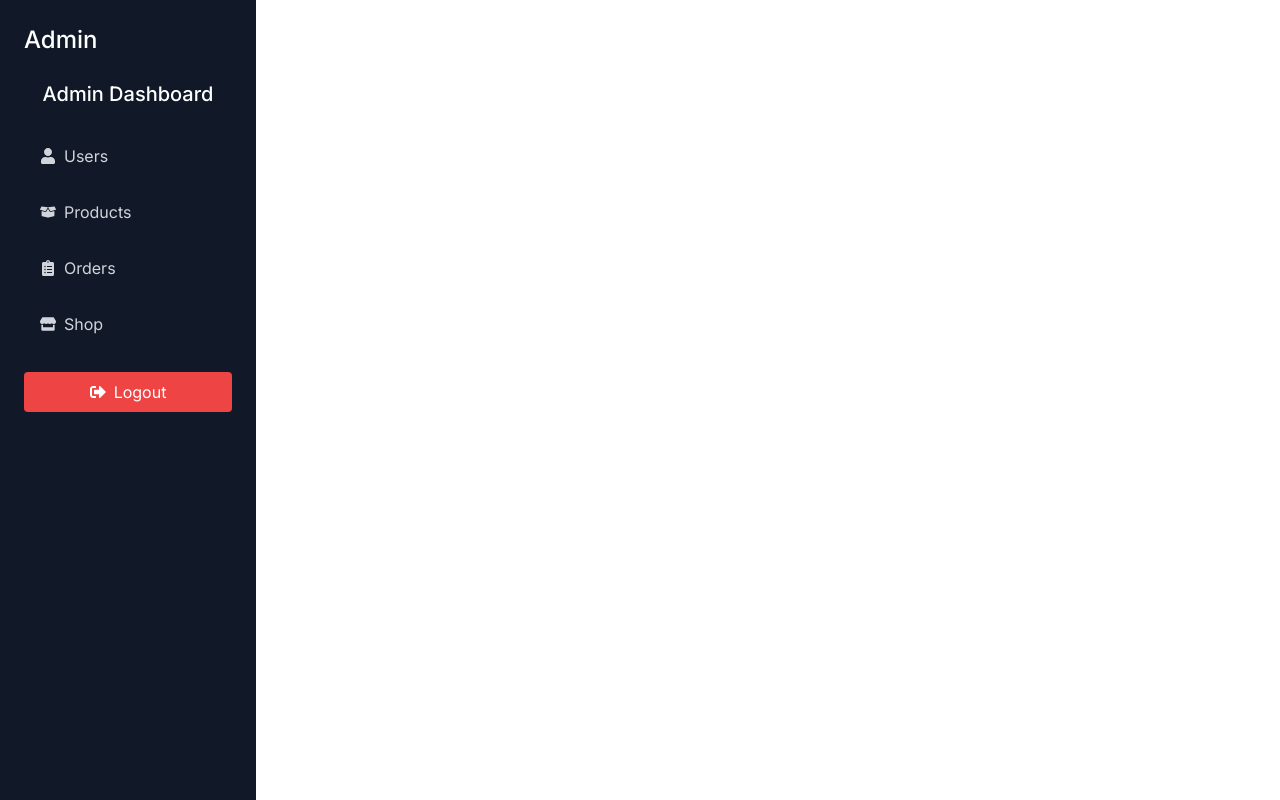
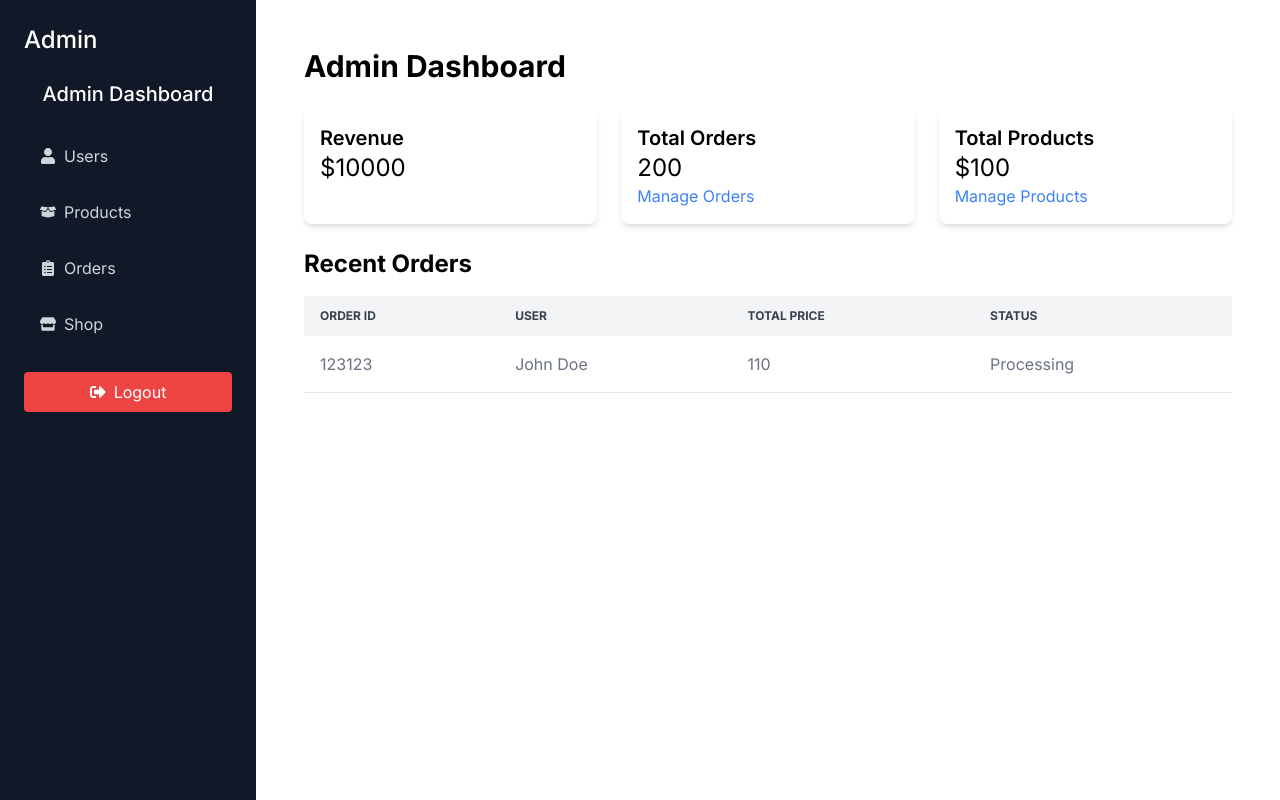
Before and after one commit to Janith-Navoda/e-commerce-webapp, a React (Vite) app in the folder frontend/: page /admin in a window 1280 px wide. Built offline with nearby package versions, Linux system fonts and the light colour scheme.

Commit message:
completed the adminhomepage

```diff
--- a/frontend/src/App.jsx
+++ b/frontend/src/App.jsx
@@ -13,6 +13,7 @@
 import OrderDetailsPage from "./pages/OrderDetailsPage";
 import MyOrdersPage from "./pages/MyOrdersPage";
 import AdminLayout from "./components/Admin/AdminLayout";
+import AdminHomePage from "./pages/AdminHomePage";
 
 const App = () => {
   return (
@@ -35,7 +36,7 @@
           <Route path="my-orders" element={<MyOrdersPage />} />
         </Route>
         <Route path="/admin" element={<AdminLayout />}>
-          {/*Admin Layout */}
+          <Route index element={<AdminHomePage />} />
         </Route>
       </Routes>
     </BrowserRouter>
--- /dev/null
+++ b/frontend/src/pages/AdminHomePage.jsx
@@ -0,0 +1,76 @@
+import React from "react";
+import { Link } from "react-router-dom";
+
+const AdminHomePage = () => {
+  const orders = [
+    {
+      _id: 123123,
+      user: {
+        name: "John Doe",
+      },
+      totalPrice: 110,
+      status: "Processing",
+    },
+  ];
+  return (
+    <div className="max-w-7xl mx-auto p-6">
+      <h1 className="text-3xl font-bold mb-6">Admin Dashboard</h1>
+      <div className="grid grid-cols-1 sm:grid-cols-2 lg:grid-cols-3 gap-6">
+        <div className="p-4 shadow-md rounded-lg">
+          <h2 className="text-xl font-semibold">Revenue</h2>
+          <p className="text-2xl">$10000</p>
+        </div>
+        <div className="p-4 shadow-md rounded-lg">
+          <h2 className="text-xl font-semibold">Total Orders</h2>
+          <p className="text-2xl">200</p>
+          <Link to="/admin/orders" className="text-blue-500 hover:underline">
+            Manage Orders
+          </Link>
+        </div>
+        <div className="p-4 shadow-md rounded-lg">
+          <h2 className="text-xl font-semibold">Total Products</h2>
+          <p className="text-2xl">$100</p>
+          <Link to="/admin/products" className="text-blue-500 hover:underline">
+            Manage Products
+          </Link>
+        </div>
+      </div>
+      <div className="mt-6">
+        <h2 className="text-2xl font-bold mb-4">Recent Orders</h2>
+        <div className="overflow-x-auto">
+          <table className="min-w-full text-left text-gray-500">
+            <thead className="bg-gray-100 text-xs uppercase text-gray-700">
+              <tr>
+                <th className="py-3 px-4">Order ID</th>
+                <th className="py-3 px-4">User</th>
+                <th className="py-3 px-4">Total Price</th>
+                <th className="py-3 px-4">Status</th>
+              </tr>
+            </thead>
+            <tbody>
+              {orders.length > 0 ? (
+                orders.map((order) => (
+                  <tr
+                    key={order._id}
+                    className="border-b hover:bg-gray-50 cursor-pointer"
+                  >
+                    <td className="p-4">{order._id}</td>
+                    <td className="p-4">{order.user.name}</td>
+                    <td className="p-4">{order.totalPrice}</td>
+                    <td className="p-4">{order.status}</td>
+                  </tr>
+                ))
+              ) : (
+                <td colSpan={4} className="p-4 text-center text-gray-500">
+                  No recent orders found.
+                </td>
+              )}
+            </tbody>
+          </table>
+        </div>
+      </div>
+    </div>
+  );
+};
+
+export default AdminHomePage;
```
